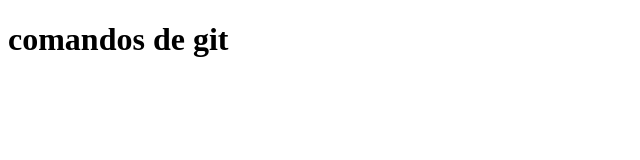
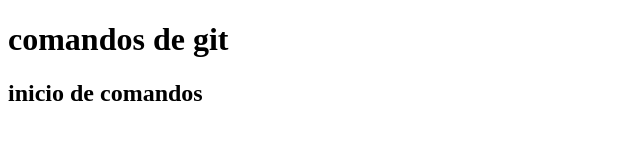
Before and after one commit to 21jony/trabajos, a plain HTML site: page index.html in a window 1280 px wide. Shown: the whole page, without its empty margins (0-640 px from the left). Drawn offline with Linux system fonts and the light colour scheme.

Commit message:
vescion 2

```diff
--- a/index.html
+++ b/index.html
@@ -7,5 +7,8 @@
 </head>
 <body>
     <h1>comandos de git</h1>
+    <h2>inicio de comandos</h2>
+    <br>
+
 </body>
 </html>
```
